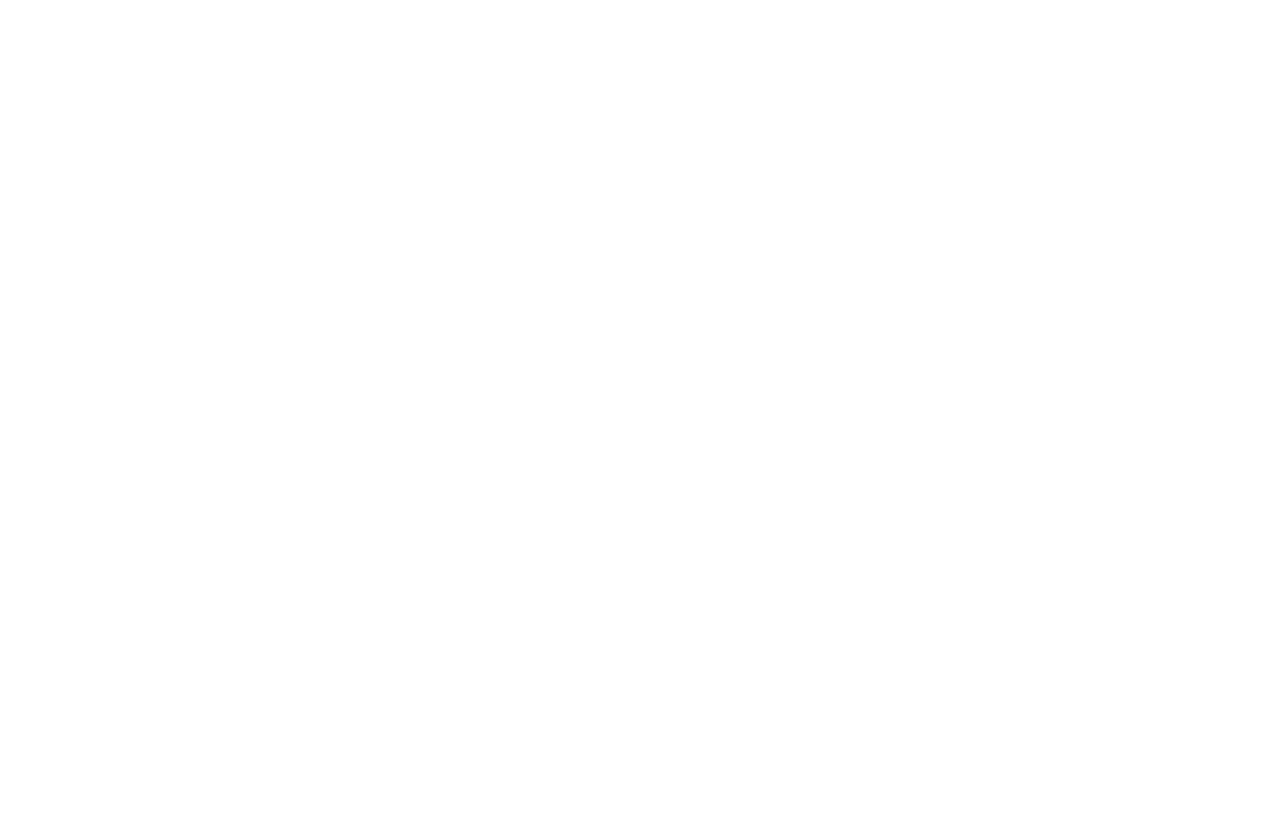
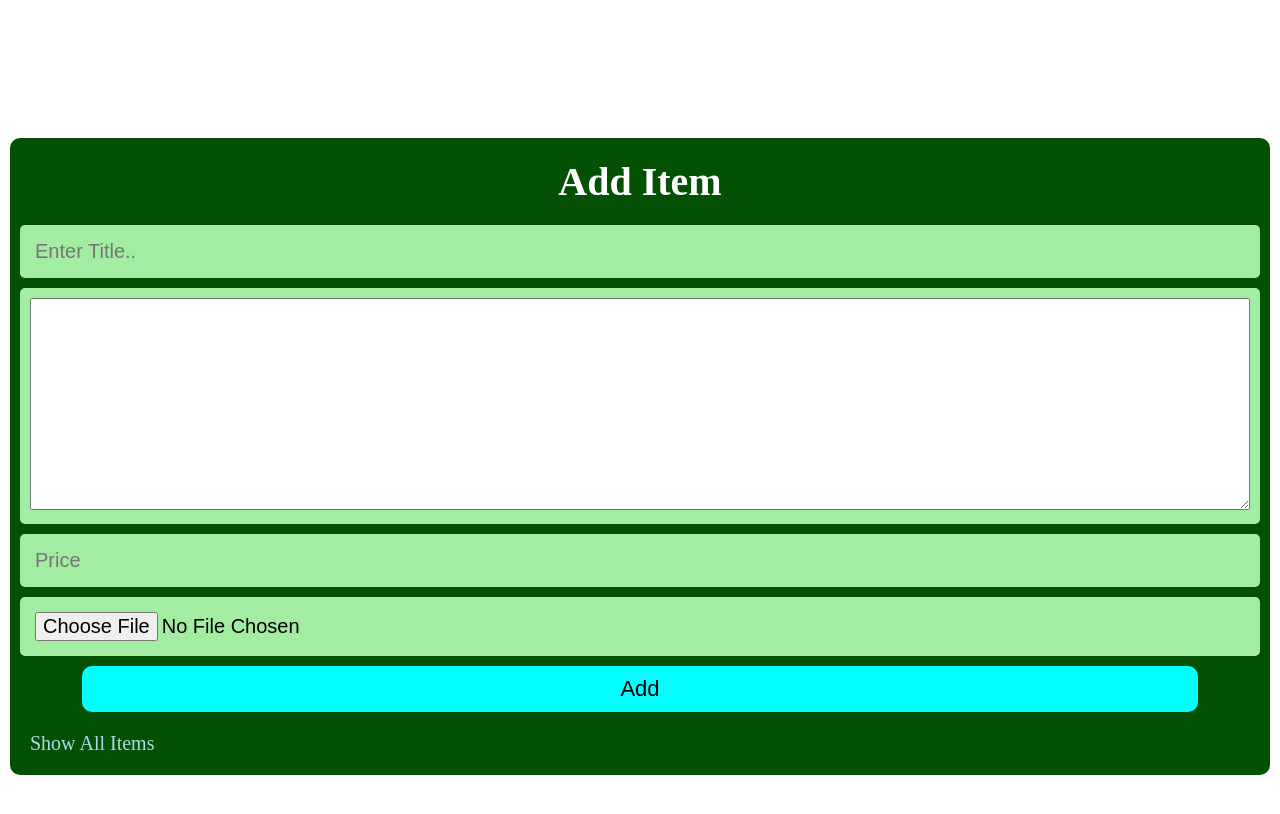
Before and after one commit to shriramt124/rahiproject, a React (Vite) app in the folder client/: page /form-add in a window 1280 px wide. Before the commit this address had no page. Shown: the top 814 px of the page. Built offline with nearby package versions, Linux system fonts and the light colour scheme.

Commit message:
post  functionality added

```diff
--- a/client/package.json
+++ b/client/package.json
@@ -11,6 +11,7 @@
   },
   "dependencies": {
     "@reduxjs/toolkit": "^2.2.4",
+    "axios": "^1.6.8",
     "nanoid": "^5.0.7",
     "react": "^18.2.0",
     "react-dom": "^18.2.0",
--- a/client/src/App.jsx
+++ b/client/src/App.jsx
@@ -1,24 +1,33 @@
 import Menue from "./components/Menue";
 
 import "./App.css";
+import AddMenueForm from "./components/AddMenueForm";
 
-import { Link } from "react-router-dom";
 import { Route, Routes } from "react-router-dom";
 import Cart from "./components/Cart";
-import { FaShoppingCart } from "react-icons/fa";
+
 import { useState } from "react";
 
-
 function App() {
-  const [totalPrice,setTotalPrice] = useState(0);
+  const [totalPrice, setTotalPrice] = useState(0);
 
   return (
     <div className="app relative">
       <Routes>
-        <Route path="/" element={<Menue totalPrice={totalPrice} setTotalPrice={setTotalPrice}/>} />
-        <Route path="/cart" element={<Cart  totalPrice={totalPrice} setTotalPrice={setTotalPrice}/>} />
+        <Route
+          path="/"
+          element={
+            <Menue totalPrice={totalPrice} setTotalPrice={setTotalPrice} />
+          }
+        />
+        <Route
+          path="/cart"
+          element={
+            <Cart totalPrice={totalPrice} setTotalPrice={setTotalPrice} />
+          }
+        />
+        <Route path="/form-add" element={<AddMenueForm />} />
       </Routes>
-
     </div>
   );
 }
--- /dev/null
+++ b/client/src/components/AddMenueForm.css
@@ -0,0 +1,42 @@
+.wrapper{
+    background-color: rgb(163, 237, 163);
+    padding:10px;
+    border-radius: 5px;
+    width:100%;
+}
+.wrapper input{
+    background:transparent;
+    border:none;
+    padding:5px;
+    width:95%;
+    outline: none;
+    text-transform: capitalize;
+    font-size:20px;
+
+}
+.wrapper textarea{
+    width:100%;
+    padding:5px;
+    text-transform: capitalize;
+    font-size:18px;
+}
+form button{
+    width:90%;
+    background-color:aqua;
+    padding:10px;
+    border:none;
+    border-radius: 10px;;
+    font-size:22px;
+
+    margin:auto;
+}
+form button:hover{
+    cursor: pointer;
+    opacity: 0.8;
+    color:white;
+    background-color: rgb(88, 237, 88);
+
+}
+form{
+    background-color:rgb(4, 80, 4);
+}
--- /dev/null
+++ b/client/src/components/AddMenueForm.jsx
@@ -0,0 +1,141 @@
+import { useState } from "react";
+import "./AddMenueForm.css";
+import axios from "axios";
+import { useNavigate } from "react-router-dom";
+
+
+const AddMenueForm = () => {
+    const navigate  = useNavigate()
+  const [formData, setFormData] = useState({
+    title: "",
+    description: "",
+    price: "",
+    file: null,
+  });
+  //handling form data
+  const handleFormData = (e) => {
+    setFormData((prev) => ({
+      ...prev,
+      [e.target.name]: e.target.value,
+    }));
+  };
+
+  const handleFileChange = (e) => {
+    console.log("from files", e.target.files[0]);
+    setFormData((prev) => ({
+      ...prev,
+      file: e.target.files[0], // Assuming only one file is allowed
+    }));
+  };
+
+  const handleSubmit = async (e) => {
+    e.preventDefault();
+    try {
+      if (
+        (formData.title === "" ||
+          formData.description === "" ||
+          formData.file === null,
+        formData.price === "")
+      ) {
+        alert("All fields are required");
+        return;
+      }
+      let formData1 = new FormData();
+      formData1.append("title", formData.title);
+      formData1.append("description", formData.description);
+      formData1.append("price", formData.price);
+      formData1.append("file", formData.file); // Append the file to the FormData
+
+      //post this data to the backend server to post the menue
+      const response = await axios.post(
+        "http://localhost:3000/api/menue/upload-menue",
+        formData1
+      );
+         if(response.data.data){
+            alert("item added successfully");
+          navigate("/");
+
+         }
+    } catch (error) {
+      console.log(error);
+    }
+  };
+  console.log(formData);
+  return (
+    <div
+      className="add-menue-wrapper"
+      style={{
+        width: "full",
+        padding: "10px",
+        marginTop: "10%",
+      }}
+    >
+      <form
+        encType="multipart/form-data"
+        onSubmit={handleSubmit}
+        style={{
+          display: "flex",
+          flexDirection: "column",
+          gap: "10px",
+          padding: "10px",
+          borderRadius: "10px",
+        }}
+      >
+        <h1
+          style={{
+            fontSize: "40px",
+            textAlign: "center",
+            color: "white",
+            margin: "10px 0",
+          }}
+        >
+          Add Item
+        </h1>
+
+        <div className="wrapper">
+          <input
+            type="title"
+            placeholder="Enter Title.."
+            name="title"
+            value={formData.title}
+            onChange={handleFormData}
+          />
+        </div>
+        <div className="wrapper">
+          <textarea
+            name="description"
+            rows="10"
+            cols="40"
+            value={formData.description}
+            onChange={handleFormData}
+          ></textarea>
+        </div>
+        <div className="wrapper">
+          <input
+            type="number"
+            placeholder="price"
+            name="price"
+            value={formData.price}
+            onChange={handleFormData}
+          />
+        </div>
+        <div className="wrapper">
+          <input type="file" name="file"  onChange={handleFileChange} />
+        </div>
+        <button type="submit">Add</button>
+        <div
+          style={{
+            color: "lightblue",
+            fontSize: "20px",
+            textTransform: "capitalize",
+            margin: "10px",
+          }}
+        >
+          show all items
+        </div>
+      </form>
+    </div>
+  );
+};
+
+export default AddMenueForm;
--- a/client/src/components/Menue.css
+++ b/client/src/components/Menue.css
@@ -98,3 +98,13 @@
     left:10px;
     color:brown;
  }
+  .admin-button{
+    position: absolute;
+    top:5px;
+    right:5px;
+    padding:5px;
+    border:none;
+    background-color: rgb(131, 228, 131);
+    border-radius: 5px;
+
+  }
--- a/client/src/components/Menue.jsx
+++ b/client/src/components/Menue.jsx
@@ -2,18 +2,19 @@ import "./Menue.css";
 import { useEffect, useState } from "react";
 import { addToCart } from "../store/cartSlice";
 import { useDispatch, useSelector } from "react-redux";
-import { Link } from "react-router-dom";
+import { Link, useNavigate } from "react-router-dom";
 import { FaShoppingCart } from "react-icons/fa";
 import { nanoid } from "nanoid";
 function Menue({ totalPrice, setTotalPrice }) {
   const dispatch = useDispatch();
+  const navigate = useNavigate()
   const cartItems = useSelector((state) => state.cart.items);
   console.log(cartItems);
 
   const [data, setData] = useState();
 
   const fetchMenue = async () => {
-    const res = await fetch("http://localhost:3000/api/menue/all-menue");
+    const res = await fetch("http://localhost:3000/api/menue/all-menue");//data aa raha hai
     const data = await res.json();
     console.log("response", data.data);
     setData(data.data);
@@ -23,6 +24,11 @@ function Menue({ totalPrice, setTotalPrice }) {
     setTotalPrice((prev) => prev + Number(item.price));
   };
 
+ const handleAdminClick = ()=>{
+       navigate("/form-add");
+
+ }
+
   useEffect(() => {
     fetchMenue();
   }, []);
@@ -31,12 +37,14 @@ function Menue({ totalPrice, setTotalPrice }) {
     <div className="menue-wrapper">
       <div className="menue-heading">
         <h1>Menue</h1>
+        <button className="admin-button" onClick={handleAdminClick}>Admit</button>
       </div>
       <div className="menue-links">
         <ul className="links">
-          <li>Lunch</li>
-          <li>Dinner</li>
-          <li>wine list</li>
+          <li>Coffee</li>
+          <li>Sweets</li>
+          <li>fast foods</li>
+          <li>General</li>
         </ul>
       </div>
       <div className="menue-card-wrapper">
```
Also changed, not shown: 2 other files (tests, documents, lock files or other folders).
